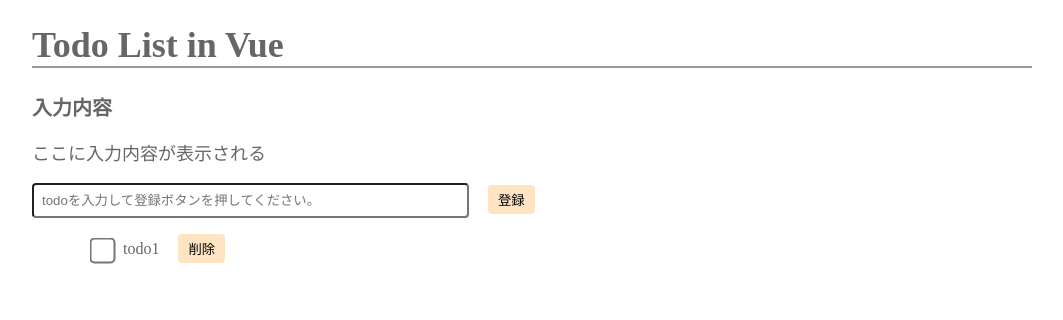
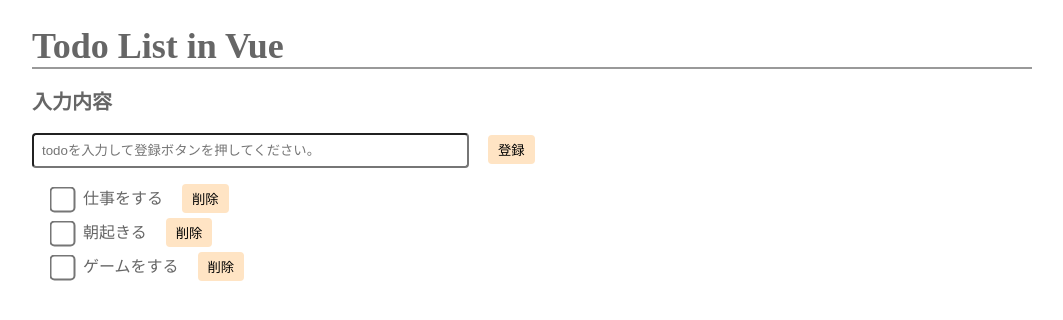
Before and after one commit to TAKA-002/todo_VueJS, a plain HTML site: page index.html in a window 1280 px wide. Shown: the whole page, without its empty margins (108-1171 px from the left). Drawn offline with Linux system fonts and the light colour scheme.

Commit message:
初期表示・登録・削除まで実装
次は属性値も置き換えられるようにしたい

```diff
--- a/css/style.scss
+++ b/css/style.scss
@@ -7,11 +7,12 @@ body {
 .container {
   width: 1000px;
   margin: 0 auto;
+}
 
-  h1 {
-    font-size: 36px;
-    border-bottom: 2px solid #999;
-  }
+.heading1 {
+  padding-top: 25px;
+  font-size: 36px;
+  border-bottom: 2px solid #999;
 }
 
 .registration {
@@ -32,15 +33,24 @@ body {
 }
 
 .todo {
+  padding: 0;
+
   &__list {
+    margin-bottom: 5px;
     padding: 0 20px;
     list-style-type: none;
+
+    &:last-child {
+      margin-bottom: 0;
+    }
   }
+
   &__checkbox {
     transform: scale(2);
     vertical-align: middle;
     margin-right: 10px;
   }
+
   &__detail {
     font-size: 16px;
   }
--- a/index.html
+++ b/index.html
@@ -8,24 +8,26 @@
     <link rel="stylesheet" href="./css/style.css" />
   </head>
   <body>
+    <!-- 見出し -->
+    <h1 class="container heading1">Todo List in Vue</h1>
+
+    <!-- vueで制御するエリア -->
     <div class="container" id="app">
-      <!-- 見出し -->
-      <h1>Todo List in Vue</h1>
-
       <!-- 登録エリア -->
       <div class="registration">
         <h2 class="registration__input-title">入力内容</h2>
-        <p class="registration__input-value">{{ inputValue }}</p>
-        <input class="registration__input-area" type="text" placeholder="todoを入力して登録ボタンを押してください。" maxlength="50" size="50" onInput="inputAction(event)" />
-        <button class="btn">登録</button>
+        <p class="registration__input-value">{{ newTodo }}</p>
+        <input class="registration__input-area" type="text" placeholder="todoを入力して登録ボタンを押してください。" maxlength="50" size="50" v-model="newTodo" />
+        <button @click="addItem" class="btn">登録</button>
       </div>
 
       <!-- todo表示エリア -->
       <ul class="todo">
-        <li id="list--1" class="todo__list">
+        <!-- ループで処理 -->
+        <li id="list--1" class="todo__list" v-for="(todo, index) in todos">
           <input id="list-item-1" class="todo__checkbox" type="checkbox" />
-          <label class="todo__detail" for="list-item-1">todo1</label>
-          <button class="btn">削除</button>
+          <label class="todo__detail" for="list-item-1">{{ todo }}</label>
+          <button class="btn" @click="deleteItem(index)">削除</button>
         </li>
       </ul>
     </div>
--- a/js/main.js
+++ b/js/main.js
@@ -1,12 +1,21 @@
-var data = {
-  inputValue: "ここに入力内容が表示される",
-};
-
 var vm = new Vue({
   el: "#app",
-  data: data,
+  data: {
+    newTodo: "",
+    todos: ["仕事をする", "朝起きる", "ゲームをする"],
+  },
+
+  methods: {
+    addItem: function () {
+      this.todos.push(this.newTodo);
+      this.newTodo = "";
+    },
+
+    deleteItem: function (index) {
+      if (confirm("削除してよろしいですか？")) {
+        this.todos.splice(index, 1);
+      }
+      return;
+    },
+  },
 });
-
-function inputAction(event) {
-  data.inputValue = event.target.value;
-}
```
Also changed, not shown: css/style.css, 1 other file.
